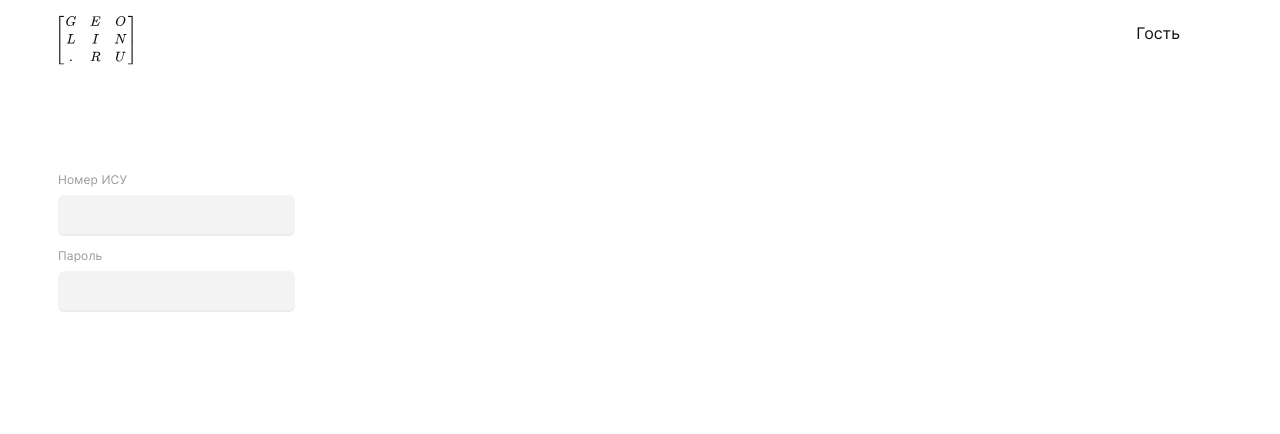
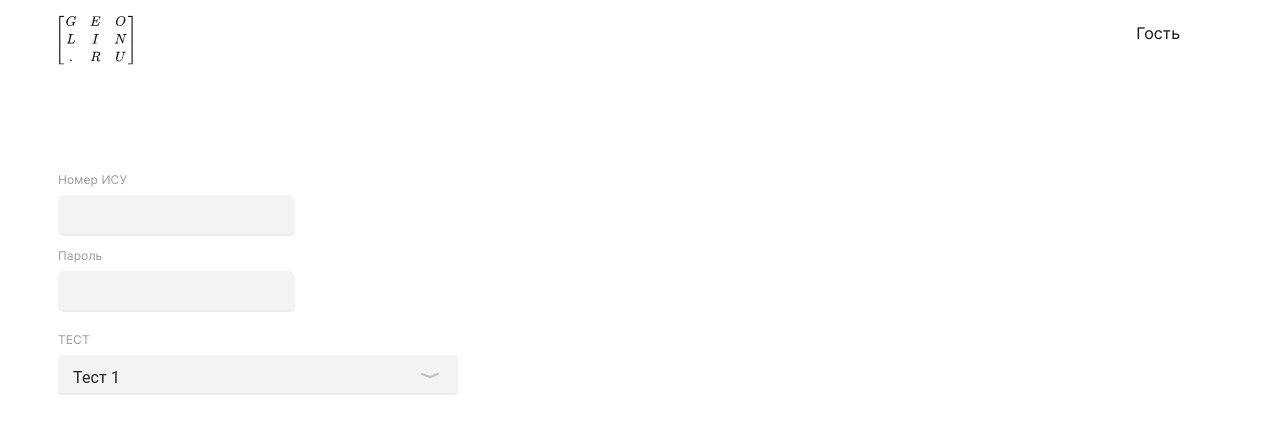
Before and after one commit to M3100Team/firstlab, a Next.js app in the folder frontend/: page / in a window 1280 px wide. Shown: the top 434 px of the page. Built offline with nearby package versions, Linux system fonts and the light colour scheme.

Commit message:
Добавление выпадающего списка
Также были отредактированы PropTypes у других компонентов (теперь туда включены стили)

```diff
--- /dev/null
+++ b/frontend/components/dropdown.jsx
@@ -0,0 +1,58 @@
+import PropTypes from 'prop-types';
+import React, { useState } from 'react';
+import { Select, MenuItem, FormControl, InputLabel } from '@mui/material';
+import clsx from 'clsx';
+
+import styles from './dropdown.module.scss';
+
+function Icon(props) {
+  return <svg width="18" height="5" viewBox="0 0 18 5" fill="none" xmlns="http://www.w3.org/2000/svg" {...props}>
+    <path d="M1.35112 0.0636708C0.834003 -0.130249 0.257591 0.131756 0.0636708 0.648877C-0.130249 1.166 0.131756 1.74241 0.648877 1.93633L1.35112 0.0636708ZM9 4L8.64888 4.93633C8.87526 5.02122 9.12474 5.02122 9.35112 4.93633L9 4ZM17.3511 1.93633C17.8682 1.74241 18.1302 1.166 17.9363 0.648877C17.7424 0.131756 17.166 -0.130249 16.6489 0.0636708L17.3511 1.93633ZM0.648877 1.93633L8.64888 4.93633L9.35112 3.06367L1.35112 0.0636708L0.648877 1.93633ZM9.35112 4.93633L17.3511 1.93633L16.6489 0.0636708L8.64888 3.06367L9.35112 4.93633Z" fill="#C0C0C0"/>
+  </svg>;
+}
+
+function Dropdown(props) {
+  const [index, setIndex] = useState(props.index ?? 0);
+
+  if (props.index && props.index !== index) {
+    setIndex(props.index);
+  }
+
+  function handleChange(event) {
+    setIndex(event.target.value);
+    props.onChange?.(props.options[event.target.value], event.target.value);
+  }
+
+  return <>
+    <FormControl variant="outlined" className={clsx(styles["form-control"], props.className)} id={clsx(props.id)} style={props.style}>
+      <label className={styles["label"]}>{props.title}</label>
+      <Select
+        inputProps={{ "aria-label": "Without label", }}
+        value={index}
+        onChange={handleChange}
+        classes={{ root: styles["select-root"], }}
+        IconComponent={Icon}
+        MenuProps={{ classes: { paper: styles["paper"], }, }}
+      >
+        {(props.options.length === 0 ? ["⠀"] : props.options).map((element, index) =>
+          <MenuItem
+            value={index}
+            key={index}
+            classes={{ selected: styles["selected-item"], }}
+          >{element}</MenuItem>
+        )}
+      </Select>
+    </FormControl>
+  </>;
+}
+
+Dropdown.propTypes = {
+  className: PropTypes.string,
+  id: PropTypes.string,
+  title: PropTypes.string,
+  options: PropTypes.arrayOf(PropTypes.string),
+  onChange: PropTypes.func, // (newValue, index) => {}
+  style: PropTypes.objectOf(PropTypes.string),
+}
+
+export default Dropdown;
--- /dev/null
+++ b/frontend/components/dropdown.module.scss
@@ -0,0 +1,90 @@
+.form-control {
+  /* Visual */
+  border: none;
+  outline: none;
+  border-radius: 6px;
+
+  /* Content */
+  width: 400px;
+}
+
+.select-root {
+  /* Visual */
+  background: #F3F3F3;
+  border-bottom: 2px solid #EBEBEB;
+  border-radius: 6px;
+  outline: none;
+
+  /* Content */
+  height: 40px;
+
+  /* Text */
+  font-family: Inter;
+  font-size: 14px;
+  line-height: 17px;
+  letter-spacing: 0.02em;
+  text-align: left;
+  color: #111111;
+
+  &:focus {
+    /* Visual */
+    outline: none;
+  }
+
+  > fieldset {
+    /* Visual */
+    border: none;
+  }
+
+  > div {
+    /* Content */
+    padding: 13px 42px 7px 15px !important;
+  }
+
+  > svg {
+    /* Position */
+    margin-top: 7px;
+    margin-right: 12px;
+  }
+}
+
+.paper {
+  > ul > li {
+    /* Text */
+    font-family: Inter;
+    font-size: 14px;
+    line-height: 17px;
+    letter-spacing: 0.02em;
+    text-align: left;
+    color: #111111;
+    transition: background var(--tr-duration) var(--tr-function);
+
+    > span {
+      /* Visual */
+      color: #C9C5FA;
+    }
+
+    &:hover {
+      /* Visual */
+      background: #EDECFD80;
+    }
+  }
+}
+
+.selected-item {
+  /* Visual */
+  background: #EDECFD !important;
+}
+
+.label {
+  /* Position */
+  margin-bottom: 8px;
+
+  /* Text */
+  font-family: Inter;
+  font-size: 12px;
+  line-height: 15px;
+  letter-spacing: 0.01em;
+  text-transform: uppercase;
+  color: #9A9A9A;
+}
--- a/frontend/components/input.jsx
+++ b/frontend/components/input.jsx
@@ -7,7 +7,7 @@ import styles from './input.module.scss';
 const Input = forwardRef((props, ref) => {
   const [focused, setFocused] = useState(false);
 
-  return <div className={clsx(styles["input-container"], props.className, focused && styles.focused, props.error && styles["error"])}>
+  return <div className={clsx(styles["input-container"], props.className, focused && styles.focused, props.error && styles["error"])} style={props.style}>
     <div className={styles["input-header-container"]}>
       <span className={styles["input-title"]}>{props.title}</span>
       <span className={styles["input-error"]}>{props.error}</span>
@@ -36,6 +36,7 @@ Input.propTypes = {
   maxLength: PropTypes.number,
   defaultValue: PropTypes.string,
   onInput: PropTypes.func,
+  style: PropTypes.objectOf(PropTypes.string),
 }
 
 export default Input;
--- a/frontend/components/input.module.scss
+++ b/frontend/components/input.module.scss
@@ -21,18 +21,18 @@
     .input-header-container {
       .input-title {
         /* Text */
-        color: #75A3DA;
+        color: #4C3EED;
       }
     }
 
     input {
       /* Visual */
-      background: #EEF6FF;
-      border-color: #D3E7FF;
+      background: #EDECFD;
+      border-color: #C9C5FA;
 
       &::placeholder {
         /* Text */
-        color: #75A3DA;
+        color: #4C3EED;
       }
     }
   }
--- a/frontend/components/inputForm.jsx
+++ b/frontend/components/inputForm.jsx
@@ -21,7 +21,7 @@ function InputForm(props) {
     }
 
     const response = props.onSubmit(result);
-    /* response: { status: ["ok", "error"], details: { fieldName: errorText, }, } */
+    /* response: { status: ["ok", "error"], details: { fieldName: errorText, .., }, } */
     if (response?.status === "ok") {
       for (const [key, ref] of Object.entries(refs)) {
         ref.current.value = "";
@@ -56,7 +56,7 @@ function InputForm(props) {
     }
   });
 
-  return <form className={clsx(styles["form"], props.className)} onSubmit={submit}>
+  return <form className={clsx(styles["form"], props.className)} onSubmit={submit} style={props.style}>
     {renderChildren}
     <input type="submit" style={{ visibility: "hidden", display: "none", }} />
   </form>;
@@ -65,7 +65,8 @@ function InputForm(props) {
 InputForm.propTypes = {
   className: PropTypes.string,
   errors: PropTypes.objectOf(PropTypes.string),
-  onSubmit: PropTypes.func,
+  onSubmit: PropTypes.func, // { fieldName: value, ..., } => { status: ["ok", "error"], details: { fieldName: errorText, ..., }, }
+  style: PropTypes.objectOf(PropTypes.string),
 }
 
 export default InputForm;
--- a/frontend/package.json
+++ b/frontend/package.json
@@ -10,7 +10,11 @@
     "export": "next export"
   },
   "dependencies": {
-    "@mui/material": "^5.0.4",
+    "@emotion/react": "^11.5.0",
+    "@emotion/server": "^11.4.0",
+    "@emotion/styled": "^11.3.0",
+    "@mui/material": "^5.1.0",
+    "@mui/styles": "^5.1.0",
     "clsx": "^1.1.1",
     "next": "11.1.2",
     "prop-types": "^15.7.2",
--- a/frontend/pages/index.js
+++ b/frontend/pages/index.js
@@ -7,6 +7,7 @@ import styles from '../styles/Home.module.scss';
 import Layout from '../components/layout';
 import InputForm from '../components/inputForm';
 import Input from '../components/input';
+import Dropdown from '../components/dropdown';
 
 import { titleEnding, dueToTimeConverter } from '../lib/globals';
 import GlobalContext from '../lib/context';
@@ -24,13 +25,13 @@ function WorkItem(props) {
     <div className={styles["work-info-container"]}>
       <div className={styles["info-property-container"]}>
         <svg width="20" height="20" viewBox="0 0 20 20" fill="none" xmlns="http://www.w3.org/2000/svg">
-          <path fillRule="evenodd" clipRule="evenodd" d="M7.001 18C5.34448 18 4.0016 16.6569 4.0016 15V11H3.0018C2.11108 11 1.665 9.92286 2.29484 9.29289L9.29304 2.29289C9.68348 1.90237 10.3165 1.90237 10.707 2.29289L17.7052 9.29289C18.335 9.92286 17.8889 11 16.9982 11H15.9984V15C15.9984 16.6569 14.6555 18 12.999 18H7.001ZM10 4.41454L5.09242 9.32338L5.22529 9.41792C5.69757 9.78375 6.0016 10.3564 6.0016 11V15C6.0016 15.5524 6.44914 16 7.001 16L8 15.999V13C8 12.4477 8.44772 12 9 12H11C11.5523 12 12 12.4477 12 13V15.999L12.999 16C13.5509 16 13.9984 15.5524 13.9984 15V11C13.9984 10.2979 14.3602 9.68023 14.9076 9.32338L10 4.41454Z" fill="#111111" fillOpacity="0.5"/>
+          <path fillRule="evenodd" clipRule="evenodd" d="M7.001 18C5.34448 18 4.0016 16.6569 4.0016 15V11H3.0018C2.11108 11 1.665 9.92286 2.29484 9.29289L9.29304 2.29289C9.68348 1.90237 10.3165 1.90237 10.707 2.29289L17.7052 9.29289C18.335 9.92286 17.8889 11 16.9982 11H15.9984V15C15.9984 16.6569 14.6555 18 12.999 18H7.001ZM10 4.41454L5.09242 9.32338L5.22529 9.41792C5.69757 9.78375 6.0016 10.3564 6.0016 11V15C6.0016 15.5524 6.44914 16 7.001 16L8 15.999V13C8 12.4477 8.44772 12 9 12H11C11.5523 12 12 12.4477 12 13V15.999L12.999 16C13.5509 16 13.9984 15.5524 13.9984 15V11C13.9984 10.2979 14.3602 9.68023 14.9076 9.32338L10 4.41454Z" fill="#111111" fillOpacity="0.5" />
         </svg>
         <span>{props.type}</span>
       </div>
       <div className={styles["info-property-container"]}>
         <svg width="20" height="20" viewBox="0 0 20 20" fill="none" xmlns="http://www.w3.org/2000/svg">
-          <path fillRule="evenodd" clipRule="evenodd" d="M5 2C5.55228 2 6 2.44772 6 3L5.99984 3.07035C7.17657 2.38961 8.54279 2 10 2C11.4576 2 12.8242 2.38983 14.0012 3.07093L14 3C14 2.44772 14.4477 2 15 2H17C17.5523 2 18 2.44772 18 3V5C18 5.55228 17.5523 6 17 6L16.9297 5.99984C17.6104 7.17657 18 8.54279 18 10C18 14.4183 14.4183 18 10 18C5.58172 18 2 14.4183 2 10C2 8.54279 2.38961 7.17657 3.07035 5.99984L3 6C2.44772 6 2 5.55228 2 5V3C2 2.44772 2.44772 2 3 2H5ZM10 4C6.68629 4 4 6.68629 4 10C4 13.3137 6.68629 16 10 16C13.3137 16 16 13.3137 16 10C16 6.68629 13.3137 4 10 4ZM10 6C10.5128 6 10.9355 6.38604 10.9933 6.88338L11 7V9.58579L12.7071 11.2929C13.0976 11.6834 13.0976 12.3166 12.7071 12.7071C12.3466 13.0676 11.7794 13.0953 11.3871 12.7903L11.2929 12.7071L9.29289 10.7071C9.13661 10.5508 9.0374 10.3481 9.00867 10.1314L9 10V7C9 6.44772 9.44772 6 10 6Z" fill="#111111" fillOpacity="0.5"/>
+          <path fillRule="evenodd" clipRule="evenodd" d="M5 2C5.55228 2 6 2.44772 6 3L5.99984 3.07035C7.17657 2.38961 8.54279 2 10 2C11.4576 2 12.8242 2.38983 14.0012 3.07093L14 3C14 2.44772 14.4477 2 15 2H17C17.5523 2 18 2.44772 18 3V5C18 5.55228 17.5523 6 17 6L16.9297 5.99984C17.6104 7.17657 18 8.54279 18 10C18 14.4183 14.4183 18 10 18C5.58172 18 2 14.4183 2 10C2 8.54279 2.38961 7.17657 3.07035 5.99984L3 6C2.44772 6 2 5.55228 2 5V3C2 2.44772 2.44772 2 3 2H5ZM10 4C6.68629 4 4 6.68629 4 10C4 13.3137 6.68629 16 10 16C13.3137 16 16 13.3137 16 10C16 6.68629 13.3137 4 10 4ZM10 6C10.5128 6 10.9355 6.38604 10.9933 6.88338L11 7V9.58579L12.7071 11.2929C13.0976 11.6834 13.0976 12.3166 12.7071 12.7071C12.3466 13.0676 11.7794 13.0953 11.3871 12.7903L11.2929 12.7071L9.29289 10.7071C9.13661 10.5508 9.0374 10.3481 9.00867 10.1314L9 10V7C9 6.44772 9.44772 6 10 6Z" fill="#111111" fillOpacity="0.5" />
         </svg>
         <span>{dueToTimeConverter(props.dueTo)}</span>
       </div>
@@ -51,7 +52,7 @@ export default function Home() {
 
     {!loggedIn ? <GlobalContext.Consumer>
       {({ setUserData }) => {
-        return <InputForm
+        return <><InputForm
           onSubmit={fields => {
             let result = { status: "ok", details: {}, };
 
@@ -78,7 +79,8 @@ export default function Home() {
         >
           <Input name="number" title="Номер ИСУ" type="number" className={styles["homepage-input"]} />
           <Input name="password" title="Пароль" type="password" className={styles["homepage-input"]} />
-        </InputForm>;
+        </InputForm>
+        <Dropdown title="Тест" options={["Тест 1", "Тест 2", "Тест 3", "Тест очень очень очень очень очень длинного текста",]} style={{ marginTop: "20px", }} /></>;
       }}
     </GlobalContext.Consumer> :
       <div className={styles["mainpage-content"]}>
--- a/frontend/styles/globals.scss
+++ b/frontend/styles/globals.scss
@@ -19,9 +19,10 @@ html, body {
   margin: 0;
 }
 
-html {
+body {
   /* Content */
-  overflow-y: scroll;
+  overflow-y: scroll !important;
+  height: 100%;
 }
 
 h1, h2, h3, h4, h5, h6, p {
```
Also changed, not shown: 1 other file (tests, documents, lock files or other folders).
